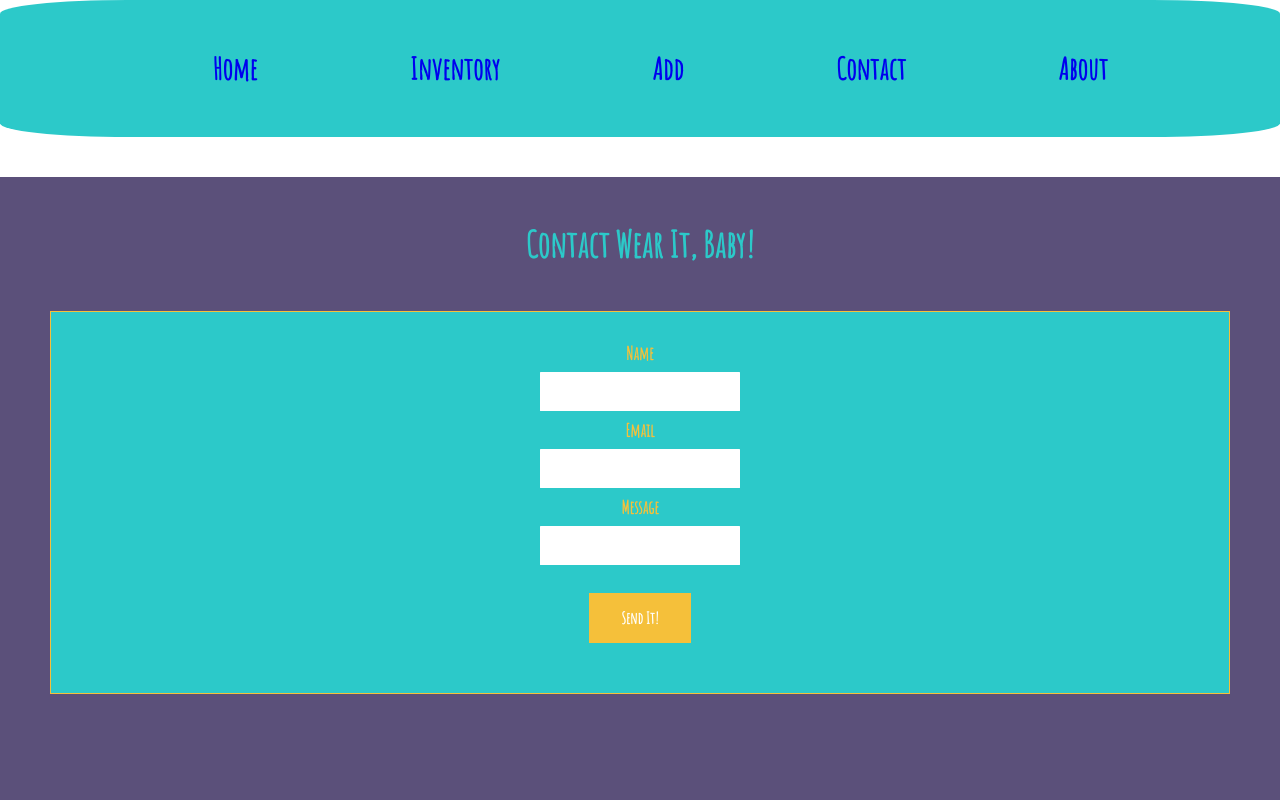
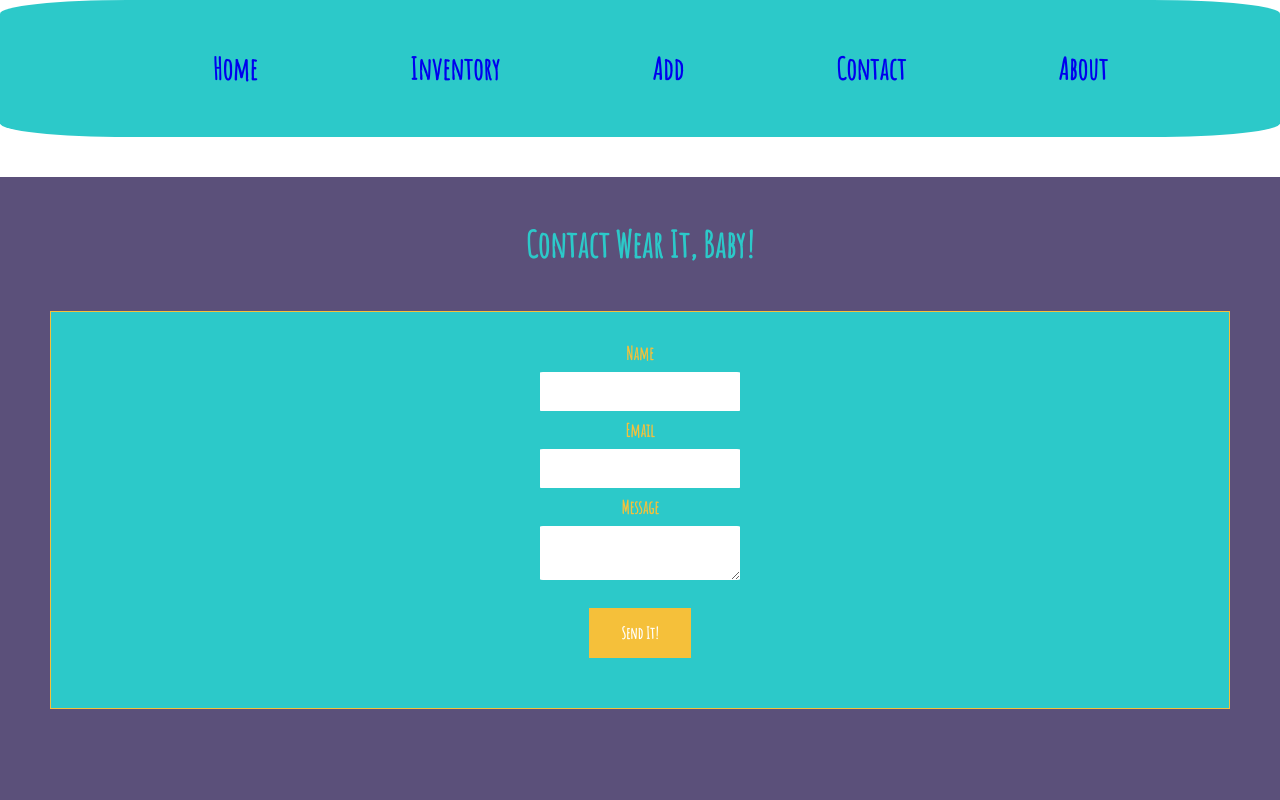
Before and after one commit to srhodges/Wear-It-Baby, a React (Create React App) app in the folder client/: page /contact in a window 1280 px wide. Shown: the top 800 px of the page. Built offline with nearby package versions, Linux system fonts and the light colour scheme; no server answers.

Commit message:
Stephanie Hodges

```diff
--- a/client/src/App.css
+++ b/client/src/App.css
@@ -37,7 +37,16 @@ input[type="text"] {
   margin: 8px 0;
   box-sizing: border-box;
   border: none;
-  border-radius: 0.5%;
+  border-radius: 1.5%;
+}
+
+textarea {
+  width: 100%;
+  padding: 12px 20px;
+  margin: 8px 0;
+  box-sizing: border-box;
+  border: none;
+  border-radius: 1.5%;
 }
 
 select {
@@ -185,8 +194,8 @@ a:visited {
   background-color: rgb(44, 201, 201);
   font-weight: bolder;
   display: flex;
-  flex-direction: inherit;
-  width: center 300px;
+  flex-direction: column;
+  width: center;
   height: center 300px;
   color: rgb(44, 201, 201);
   margin: 0px 50px 50px 50px;
--- a/client/src/App.js
+++ b/client/src/App.js
@@ -31,7 +31,6 @@ function App() {
 
       <div>
     <Route exact path="/inventory/:id">
-      {/* <Card /> */}
       <Details />
     </Route>
       </div>
--- a/client/src/components/About.jsx
+++ b/client/src/components/About.jsx
@@ -6,9 +6,7 @@ function About() {
     <div className="about-container">
 
       <div className="about-content">
-
           <img className="about-image" src="https://live.staticflickr.com/65535/51485066195_1e6e4531b0_k_d.jpg" />
-
         <div className="about-text">
 
         <p>
--- a/client/src/components/Card.jsx
+++ b/client/src/components/Card.jsx
@@ -1,10 +1,7 @@
 import React from 'react'
-import { fetchInventory } from '../services/index';
-import { useState, useEffect } from 'react';
 import { Link } from 'react-router-dom';
 
 function Card(props) {
-  const [items, setItems] = useState([]);
   const { item } = props;
 
 
--- a/client/src/components/Contact.jsx
+++ b/client/src/components/Contact.jsx
@@ -49,7 +49,7 @@ export default function Contact() {
           <label>Email</label>
           <input  onChange={(e) => { setEmail(e.target.value) }}type="text" value={email} />
           <label>Message</label>
-          <input  onChange={(e) => { setMessage(e.target.value) }}type="text" value={message}/>
+          <textarea  onChange={(e) => { setMessage(e.target.value) }}type="text" value={message}/>
 
         <button className="btn">
           Send It!
--- a/client/src/components/Inventory.jsx
+++ b/client/src/components/Inventory.jsx
@@ -1,6 +1,5 @@
 import React from "react";
 import { useEffect, useState } from "react";
-import { Link } from "react-router-dom";
 import { fetchInventory } from '../services/index';
 import Card from "./Card";
 
```
Also changed, not shown: client/src/components/Navbar.jsx (+9 -3 lines).
